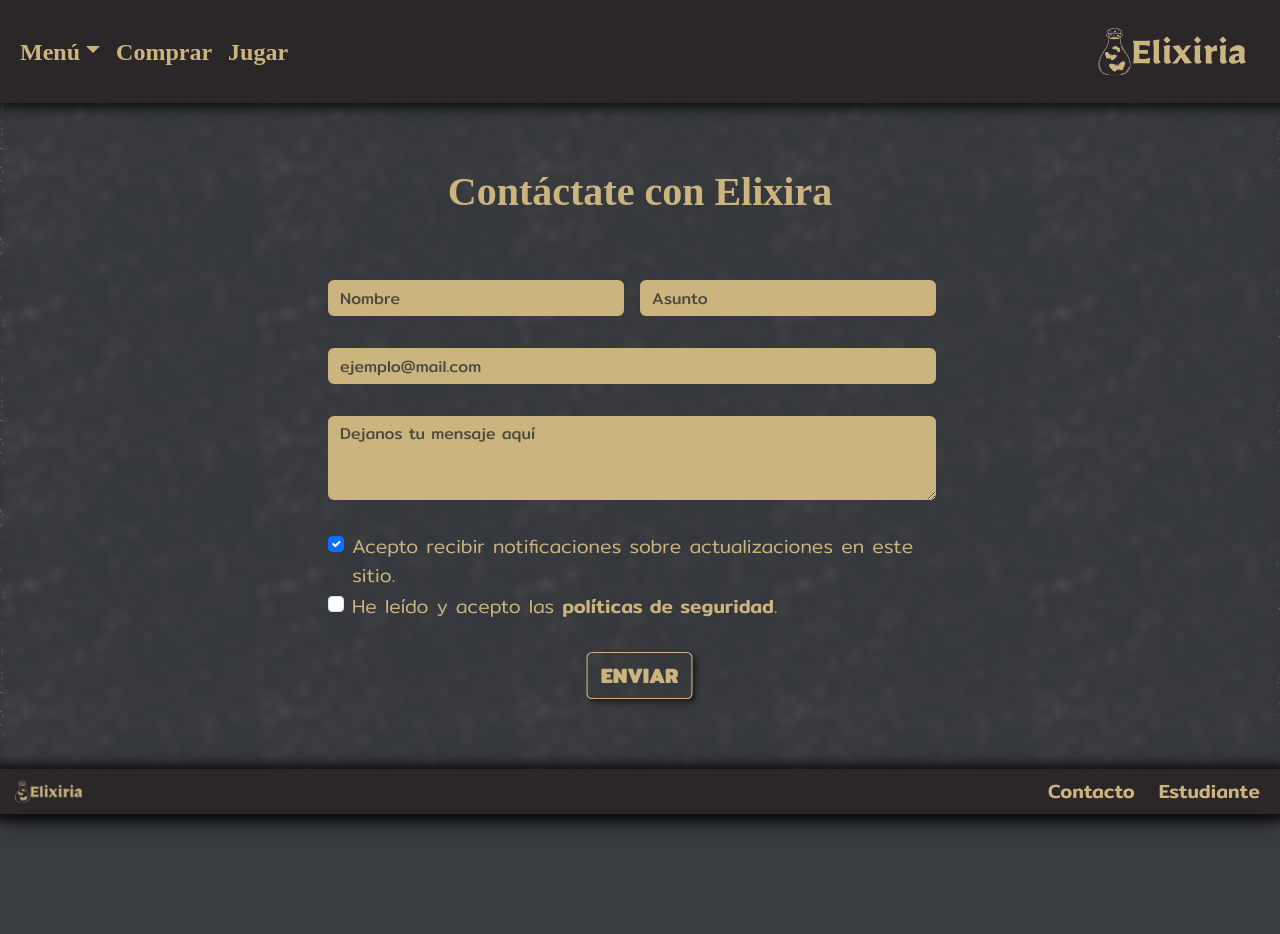
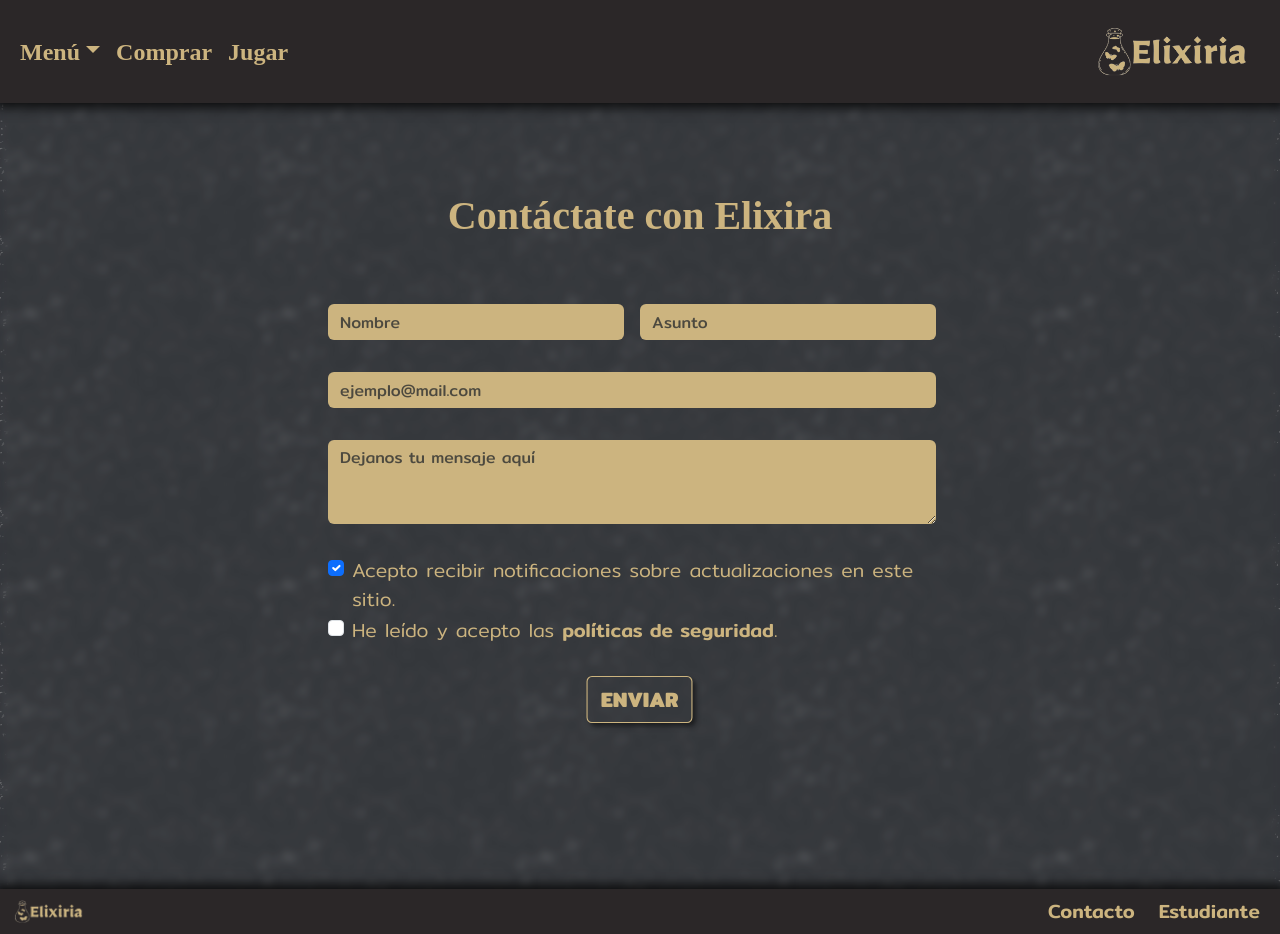
Before and after one commit to candedg/Elixiria, a plain HTML site: page contacto.html in a window 1280 px wide. Before the commit the page ends 814 px from the top, so only its background shows below. Drawn offline with nearby package versions, Linux system fonts and the light colour scheme; a web font is replaced by a local one.

Commit message:
Ajustes visualizacion

```diff
--- a/contacto.html
+++ b/contacto.html
@@ -53,7 +53,7 @@
             </nav>
         </header>
         <!-- FORMULARIO DE CONTACTO -->
-        <main class="col-12 col-lg-9 pt-5 mt-md-4 columna">
+        <main class="col-12 col-lg-9 pt-5 my-md-5 py-md-5 columna">
             <h2 class="titulo text-center col-10 my-5">Contáctate con Elixira</h2>
             <form class="row g-3 needs-validation col-12 col-md-8 mb-4" action="https://formsubmit.co/67b52fea147bb4ea3995a077ef969ca7" method="POST" novalidate>
                 <div class="row g-3">
```
